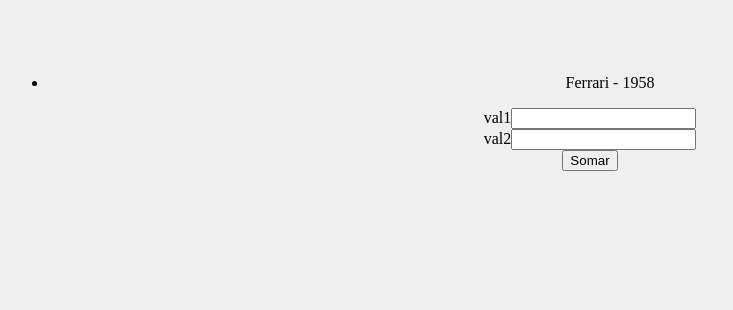
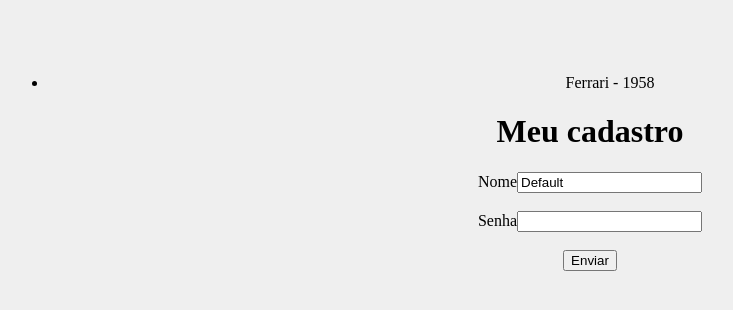
Before and after one commit to jotavital/react-course, a React (Create React App) app in the folder meu-projeto/: page / in a window 1280 px wide. Shown: the top 310 px of the page, without its empty margins (50-783 px from the left). Built offline with nearby package versions, Linux system fonts and the light colour scheme.

Commit message:
feat: :art: aprendendo useState
ref #6

```diff
--- a/meu-projeto/src/components/Evento.js
+++ b/meu-projeto/src/components/Evento.js
@@ -1,23 +1,34 @@
+import { useState } from "react";
+
 function Evento() {
 
-    function sum(val1, val2) {
-        console.log(2 + 2);
-        return 2 + 2;
+    const [name, setName] = useState('Default');
+    const [password, setPassword] = useState();
+
+    function cadastrarUsuario(e) {
+        e.preventDefault();
+        console.log(name);
+        console.log(password);
     }
 
     return (
         <div>
+            <h1>Meu cadastro</h1>
+            <form onSubmit={cadastrarUsuario}>
                 <div>
-                <label htmlFor="val1">val1</label>
-                <input type="number" name="val1" id="val1" />
+                    <label htmlFor="name">Nome</label>
+                    <input type="text" name="name" id="name" onChange={(e) => setName(e.target.value)} value={name} />
                 </div>
+                <br />
                 <div>
-                <label htmlFor="val2">val2</label>
-                <input type="number" name="val2" id="val2" />
+                    <label htmlFor="password">Senha</label>
+                    <input type="text" name="password" id="password" onChange={(e) => setPassword(e.target.value) } />
                 </div>
+                <br />
                 <div>
-                <button onClick={sum}>Somar</button>
+                    <button type="submit">Enviar</button>
                 </div>
+            </form>
         </div>
     );
 }
```
Lines whose indentation alone changed are shown as unchanged.
